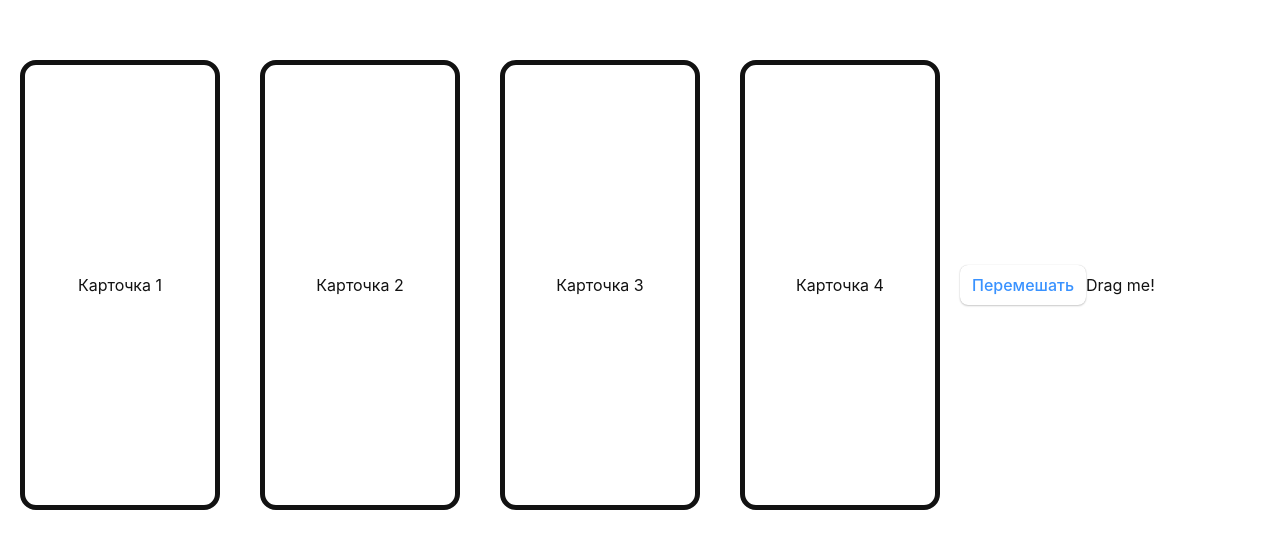
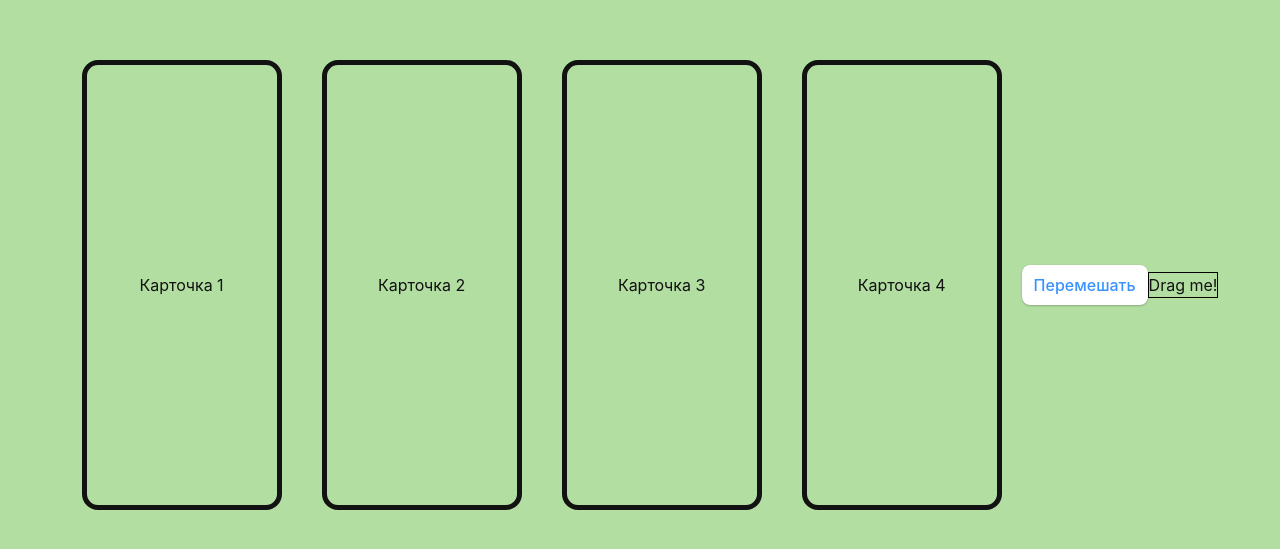
Before and after one commit to 7GBars/react_routing_learning, a React (Vite) app: page /ux in a window 1280 px wide. Shown: the part 115-664 px from the top of the page. Built offline with nearby package versions, Linux system fonts and the light colour scheme.

Commit message:
-поправить и разобрать все возможные ответы

```diff
--- a/src/Components/cards/Card.tsx
+++ b/src/Components/cards/Card.tsx
@@ -13,6 +13,7 @@ export const Card: FC<{cardInfo: Card}> = ({cardInfo}) =>  {
 
   function dragStartHandler(_e: React.DragEvent<HTMLDivElement>, card: Card) {
     console.log( 'Взяли карточку', card);
+    document.body.style.cursor = 'move';
   }
   function dragEndHandler(e: React.DragEvent<HTMLDivElement>) {
      console.log(e, 'Отпустили')
@@ -22,6 +23,8 @@ export const Card: FC<{cardInfo: Card}> = ({cardInfo}) =>  {
 
   function dragOverHandler(e: React.DragEvent<HTMLDivElement>) {
     e.preventDefault();
+    console.log('над кем сейчас перетаскиваем')
+    e.dataTransfer.dropEffect = "move";
     const targetElement = e.target as HTMLElement
     targetElement.style.background = 'lightgrey';
   }
--- a/src/Components/cards/card.css
+++ b/src/Components/cards/card.css
@@ -4,6 +4,9 @@
   box-size: border-box;
 }
 .UX--centered {
+  background-color: rgba(129, 200, 100, 0.6);
+  height: 100vh;
+  width: 100vw;
   display: flex;
   justify-content: center;
   align-items: center;
--- a/src/Components/rdagTest/dragTest.scss
+++ b/src/Components/rdagTest/dragTest.scss
@@ -1,3 +1,8 @@
-.draggable-element {
-  cursor: move;
+div.draggable-element {
+  cursor: grab;
+  border: 1px solid black;
 }
+
+div.draggable-element:active {
+  cursor: grabbing;
+}
--- a/src/Components/rdagTest/dragTest.tsx
+++ b/src/Components/rdagTest/dragTest.tsx
@@ -1,23 +1,22 @@
-
-import './dragTest.scss';
-
-
-
+import './dragTest.scss'
 export function DragTest() {
   function dragStartHandler(e: any) {
-    e.dataTransfer.setData('text/plain', e.target.id);
-    e.dataTransfer.dropEffect = 'move';
+    console.log('drag start', e)
+    document.body.style.cursor = 'move';
+  }
+  function dragEndHandler() {
+    document.body.style.cursor = 'auto';
   }
 
   return (
       <div
           draggable
           onDragStart={dragStartHandler}
+          onDragEnd={dragEndHandler}
           id="dragTarget"
           className="draggable-element"
       >
         Drag me!
       </div>
   );
-
 }
--- a/src/routes/UX/UX.tsx
+++ b/src/routes/UX/UX.tsx
@@ -13,7 +13,7 @@ export function UX() {
 
   return (
     <div className={'UX--centered'}>
-      {cards.map(c => <Card cardInfo={c}/>)}
+      {cards.map(c => <Card cardInfo={c} key={c.id}/>)}
       <button onClick={() => setCards(cards)}>Перемешать</button>
       <DragTest/>
     </div>
```
Lines whose indentation alone changed are shown as unchanged.
